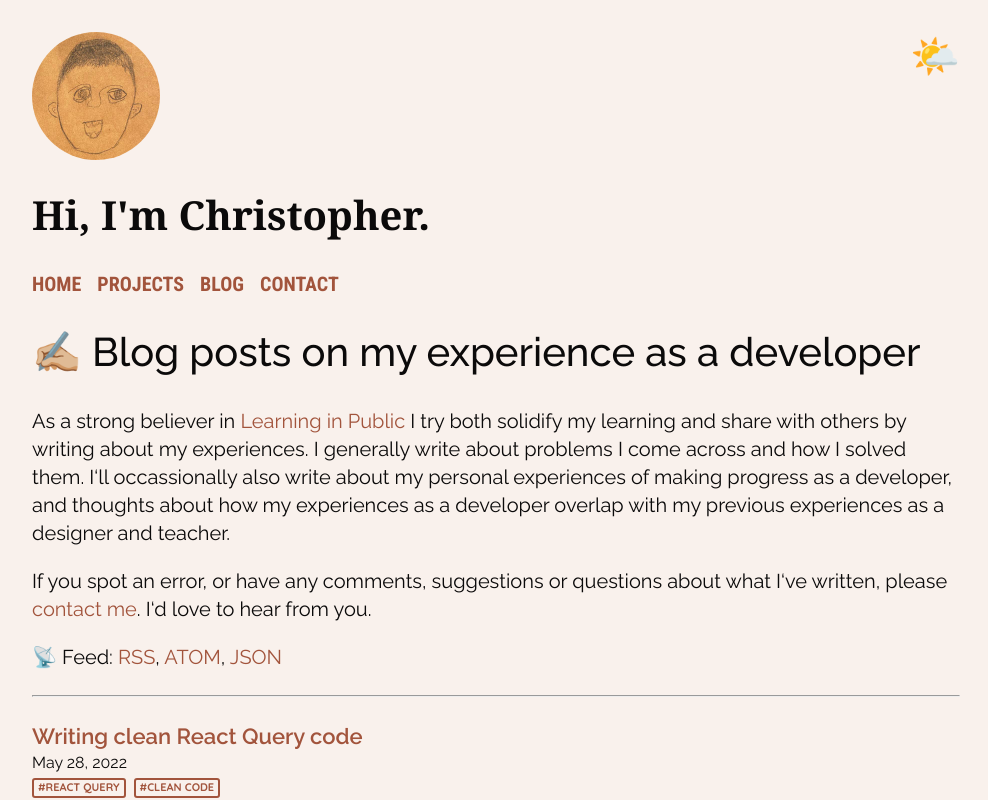
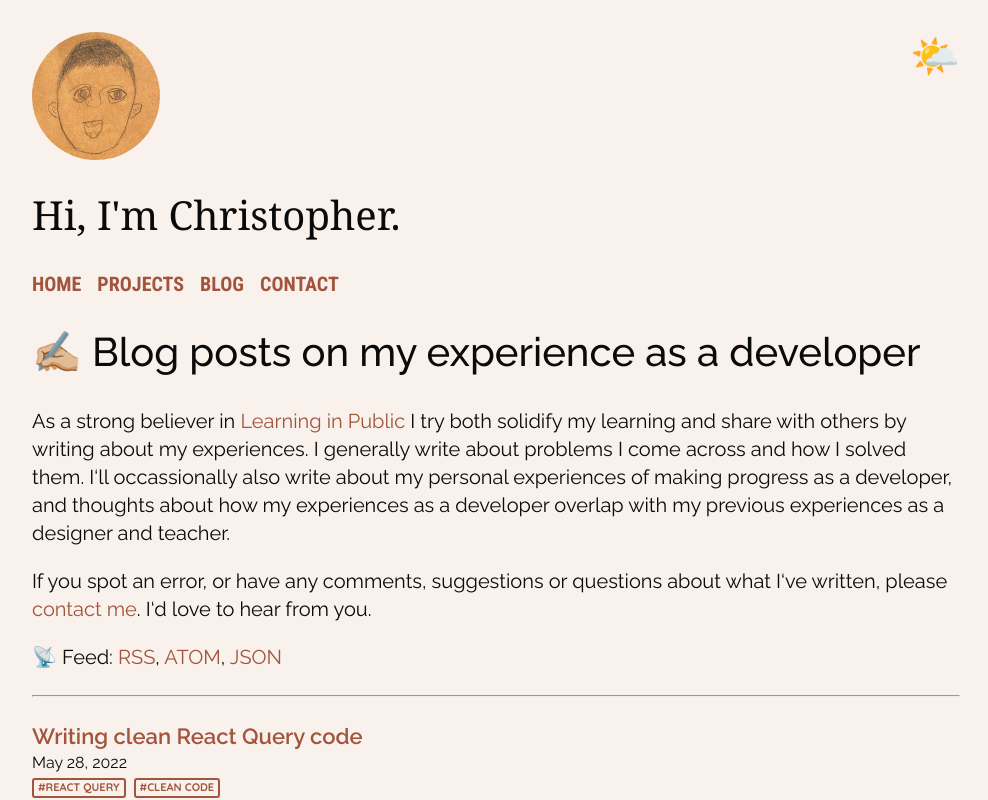
Before and after one commit to c-ehrlich/personal-site, a Next.js app: page /blog in a window 1280 px wide. Shown: the top 800 px of the page, without its empty margins (144-1132 px from the left). Built offline with nearby package versions, Linux system fonts and the light colour scheme.

Commit message:
remove s-c but break some stuff

```diff
--- a/components/Theme.ts
+++ /dev/null
@@ -1,15 +0,0 @@
-export const lightTheme = {
-  text: 'hsl(12, 5%, 4%)',
-  link: 'rgb(162, 84, 60)',
-  linkBg: 'rgba(162, 84, 60, 0.2)',
-  background: 'hsl(26, 50%, 95%)',
-};
-
-export const darkTheme = {
-  text: 'rgb(229, 231, 235)',
-  link: 'rgb(100, 202, 202)',
-  linkBg: 'rgba(100, 202, 202, 0.4)',
-  background: 'rgb(16, 12, 8)',
-};
-
-export type ThemeType = typeof lightTheme;
--- a/components/globalStyles.ts
+++ /dev/null
@@ -1,43 +0,0 @@
-import { createGlobalStyle } from 'styled-components';
-import { ThemeType } from './Theme';
-
-export const GlobalStyles = createGlobalStyle<{ theme: ThemeType }>`
-  html, body {
-  padding: 0;
-  margin: 0;
-  font-family: Raleway, Helvetica Neue, -apple-system, BlinkMacSystemFont, Segoe UI, Roboto, Oxygen,
-    Ubuntu, Cantarell, Fira Sans, Droid Sans, sans-serif;
-    font-size: 20px;
-    line-height: 1.4;
-  }
-
-  body {
-    background-color: ${({ theme }) => theme.background};
-    color: ${({ theme }) => theme.text};
-    transition: all 0.20s linear;
-  }
-
-  a {
-    color: ${({ theme }) => theme.link};
-    text-decoration: none;
-    border-color: ${({ theme }) => theme.link};
-  }
-  a:hover {
-    text-decoration: underline;
-  }
-  a:visited {
-    color: ${({ theme }) => theme.link};
-  }
-
-  .bgglow:hover {
-    background-color: ${({ theme }) => theme.linkBg};
-  }
-
-  h1 {
-    font-weight: 500;
-  }
-
-  * {
-    box-sizing: border-box;
-  }
-`;
--- a/package.json
+++ b/package.json
@@ -12,7 +12,6 @@
     "@fontsource/quicksand": "^4.5.4",
     "@fontsource/raleway": "^4.5.3",
     "@fontsource/roboto-condensed": "^4.5.3",
-    "dompurify": "^2.3.6",
     "feed": "^4.2.2",
     "framer-motion": "^6.2.8",
     "gray-matter": "^4.0.3",
@@ -24,17 +23,13 @@
     "react-dom": "^18.0.0",
     "react-markdown": "^8.0.0",
     "react-syntax-highlighter": "^15.4.5",
-    "styled-components": "^5.3.3",
     "zustand": "^3.7.1"
   },
   "devDependencies": {
-    "@types/dompurify": "^2.3.3",
     "@types/marked": "^4.0.2",
     "@types/node": "17.0.21",
     "@types/react": "^18.0.0",
     "@types/react-syntax-highlighter": "^13.5.2",
-    "@types/styled-components": "^5.1.24",
-    "babel-plugin-styled-components": "^2.0.6",
     "eslint": "8.10.0",
     "eslint-config-next": "12.1.0",
     "typescript": "4.6.2"
--- a/pages/_app.tsx
+++ b/pages/_app.tsx
@@ -2,12 +2,11 @@ import type { AppProps } from 'next/app';
 import Link from 'next/link';
 import Image from 'next/future/image';
 import { AnimatePresence, AnimateSharedLayout } from 'framer-motion';
-import { GlobalStyles } from '../components/globalStyles';
-import { lightTheme, darkTheme } from '../components/Theme';
 import useStore, { Theme } from '../lib/store';
 import ThemeToggle from '../components/ThemeToggle/ThemeToggle';
 import HeadComponent from '../components/HeadComponent/HeadComponent';
 import s from '../styles/App.module.css';
+import '../styles/_global.css';
 
 import '@fontsource/roboto-condensed/300.css';
 import '@fontsource/roboto-condensed/400.css';
@@ -22,10 +21,11 @@ function MyApp({ Component, pageProps }: AppProps) {
 
   return (
     <AnimateSharedLayout>
-      {/* FIXME: do both of these components need the theme? */}
-      <GlobalStyles theme={theme === Theme.light ? lightTheme : darkTheme} />
       <HeadComponent />
-      <div className={s.containerOuter}>
+      <div className={s.theme}>
+        <div
+          className={`${s.containerOuter} ${theme === Theme.dark && 'dark'}`}
+        >
           <div className={s.containerInner}>
             <div>
               <header className={s.header}>
@@ -67,6 +67,7 @@ function MyApp({ Component, pageProps }: AppProps) {
             </div>
           </div>
         </div>
+      </div>
     </AnimateSharedLayout>
   );
 }
--- a/styles/App.module.css
+++ b/styles/App.module.css
@@ -1,8 +1,48 @@
+.theme {
+  --color-text: hsl(12, 5%, 4%);
+  --color-link: rgb(162, 84, 60);
+  --color-link-bg: rgba(162, 84, 60, 0.2);
+  --color-background: hsl(26, 50%, 95%);
+}
+
+.theme .dark {
+  --color-text: rgb(229, 231, 235);
+  --color-link: rgb(100, 202, 202);
+  --color-link-bg: rgba(100, 202, 202, 0.4);
+  --color-background: rgb(16, 12, 8);
+}
+
+.theme a {
+  color: var(--color-link);
+  text-decoration: none;
+  border-color: var(--color-link);
+}
+.theme a:hover {
+  text-decoration: underline;
+}
+.theme a:visited {
+  color: var(--color-link);
+}
+
+.bgglow:hover {
+  background-color: var(--color-link-bg);
+}
+
+.theme h1 {
+  font-weight: 500;
+}
+
+.theme * {
+  box-sizing: border-box;
+}
+
 .containerOuter {
   display: flex;
   flex-direction: column;
   align-items: center;
   min-height: 100vh;
+  background-color: var(--color-background);
+  color: var(--color-text);
 }
 
 .containerInner {
--- /dev/null
+++ b/styles/_global.css
@@ -0,0 +1,11 @@
+html,
+body {
+  padding: 0;
+  margin: 0;
+  font-family: Raleway, Helvetica Neue, -apple-system, BlinkMacSystemFont,
+    Segoe UI, Roboto, Oxygen, Ubuntu, Cantarell, Fira Sans, Droid Sans,
+    sans-serif;
+  font-size: 20px;
+  line-height: 1.4;
+  transition: all 0.2s linear;
+}
```
Also changed, not shown: 1 other file (tests, documents, lock files or other folders). Lines whose indentation alone changed are shown as unchanged.
